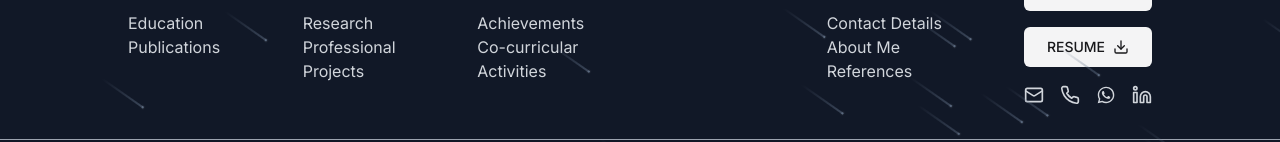
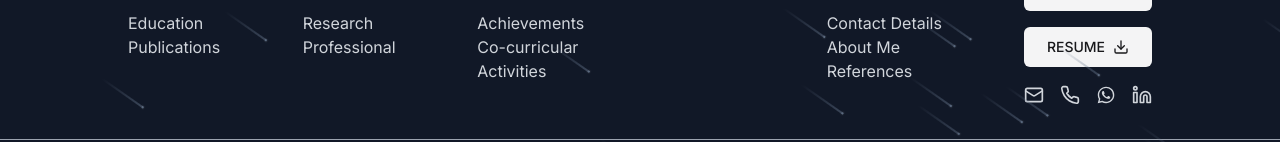
Before and after one commit to srdhrubo/srdhrubo, a Next.js app: page / in a window 1280 px wide. Shown: the part 3684-3826 px from the top of the page. Built offline with nearby package versions, Linux system fonts and the light colour scheme.

Commit message:
removed projecct page from navbar data

```diff
--- a/src/components/NavBar.tsx
+++ b/src/components/NavBar.tsx
@@ -51,7 +51,6 @@ export const navLinks: NavItem[] = [
     pages: [
       { href: "/research_experience", title: "Research" },
       { href: "/professional_experience", title: "Professional" },
-      { href: "/projects", title: "Projects" },
     ],
   },
   {
```
